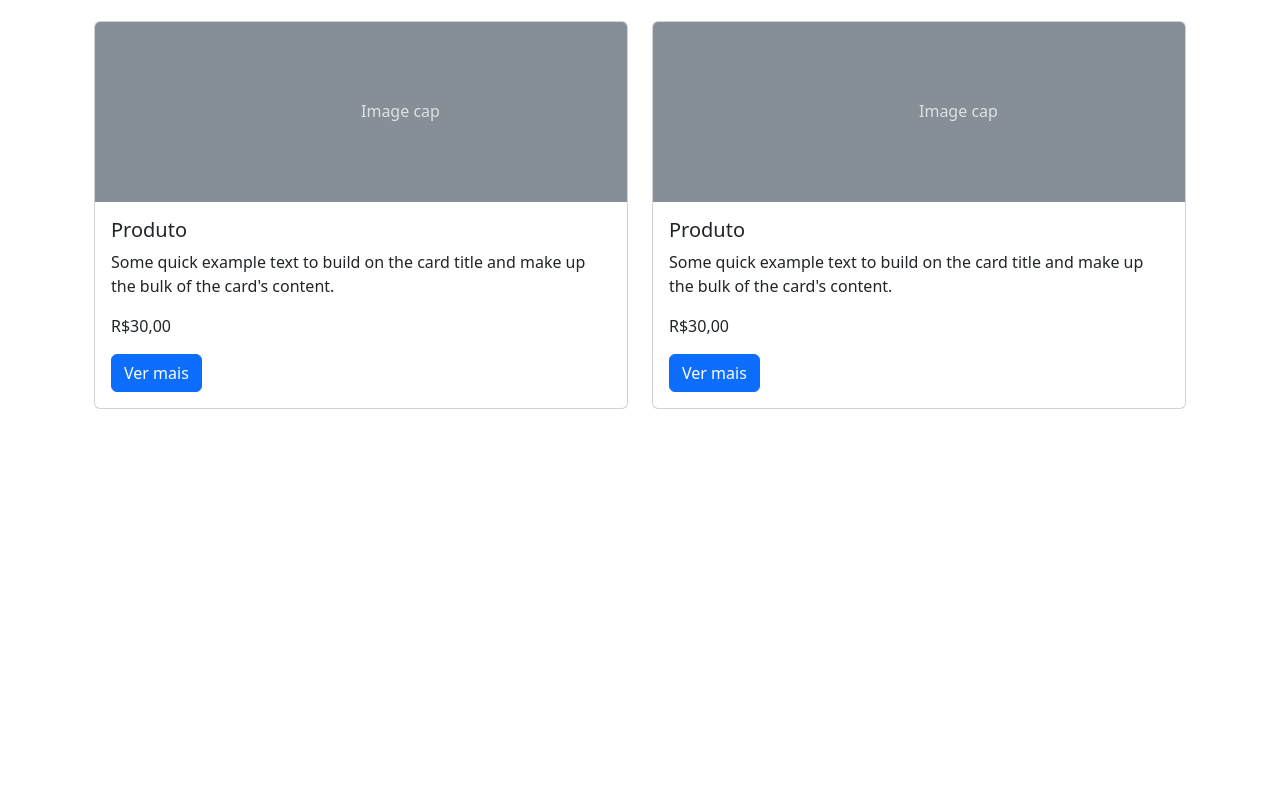
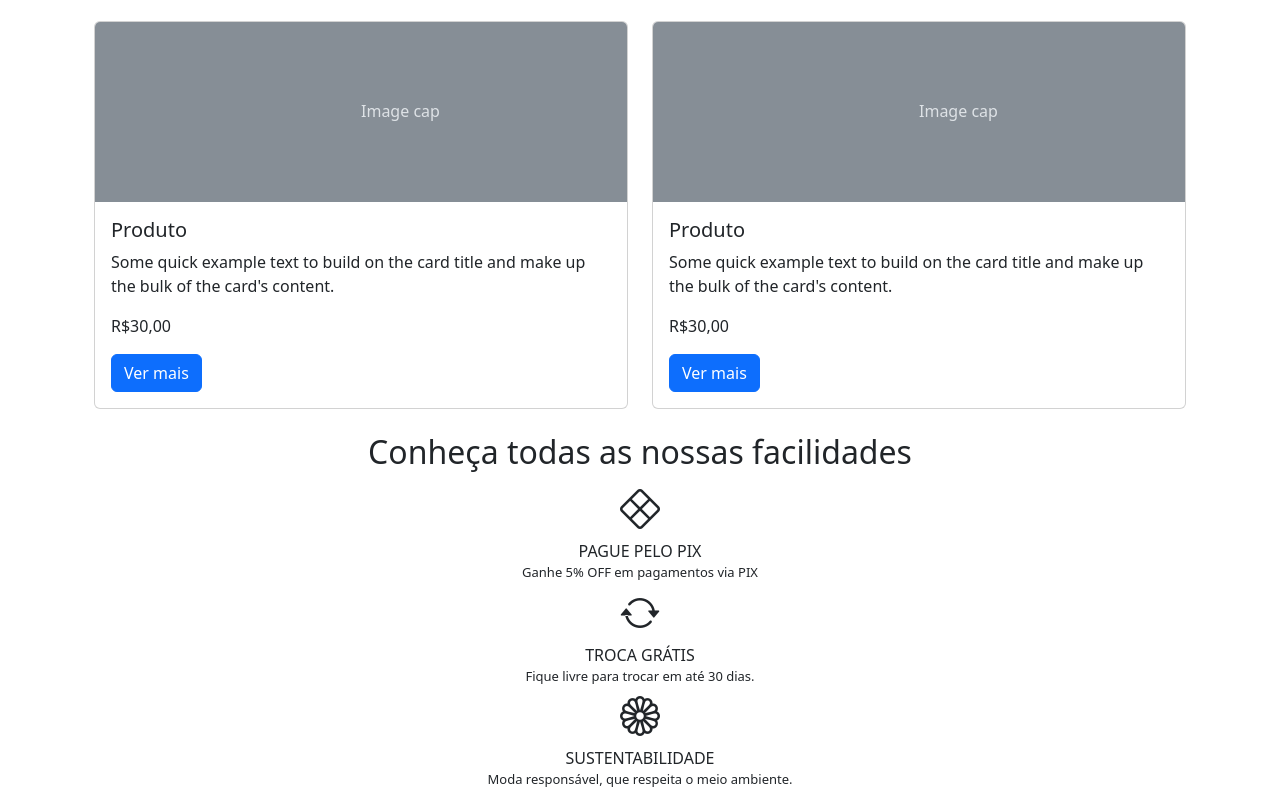
Before and after one commit to thiagocordeirodantas/WebSHOP, a plain HTML site: page index.html in a window 1280 px wide. Shown: the part 1854-2644 px from the top of the page. Before the commit the page ends 2287 px from the top, so only its background shows below. Drawn offline with nearby package versions, Linux system fonts and the light colour scheme.

Commit message:
ajustando a fonte:

```diff
--- /dev/null
+++ b/css/style.css
@@ -0,0 +1,3 @@
+.texto-menor {
+    font-size: 13px;
+}
--- a/index.html
+++ b/index.html
@@ -7,6 +7,8 @@
     <meta name="viewport" content="width=device-width, initial-scale=1.0">
     <link href="https://cdn.jsdelivr.net/npm/bootstrap@5.3.0-alpha3/dist/css/bootstrap.min.css" rel="stylesheet"
         integrity="sha384-KK94CHFLLe+nY2dmCWGMq91rCGa5gtU4mk92HdvYe+M/SXH301p5ILy+dN9+nJOZ" crossorigin="anonymous">
+        <link rel="stylesheet" href="https://cdn.jsdelivr.net/npm/bootstrap-icons@1.10.4/font/bootstrap-icons.css">
+        <link rel="stylesheet" href="./css/style.css">
     <title>Document</title>
 </head>
 
@@ -328,6 +330,29 @@
 
       </div>
 
+      <section class="text-center">
+          <h2>Conheça todas as nossas facilidades</h2>
+
+          <div>
+            <div><i class="bi bi-x-diamond fs-1 "></i></div>
+            <div>PAGUE PELO PIX</div>
+            <div class="texto-menor">Ganhe 5% OFF em
+              pagamentos via PIX</div>
+          </div>
+
+          <div>
+            <div><i class="bi bi-arrow-repeat fs-1 "></i></div>
+            <div>TROCA GRÁTIS</div>
+            <div  class="texto-menor">Fique livre para trocar em até 30 dias.</div>
+          </div>
+
+          <div>
+            <div><i class="bi bi-flower1 fs-1 "></i></div>
+            <div>SUSTENTABILIDADE</div>
+            <div  class="texto-menor">Moda responsável, que respeita o meio ambiente.</div>
+          </div>
+      </section>
+
 </body>
 <script src="https://cdn.jsdelivr.net/npm/bootstrap@5.3.0-alpha3/dist/js/bootstrap.bundle.min.js"
     integrity="sha384-ENjdO4Dr2bkBIFxQpeoTz1HIcje39Wm4jDKdf19U8gI4ddQ3GYNS7NTKfAdVQSZe"
```
